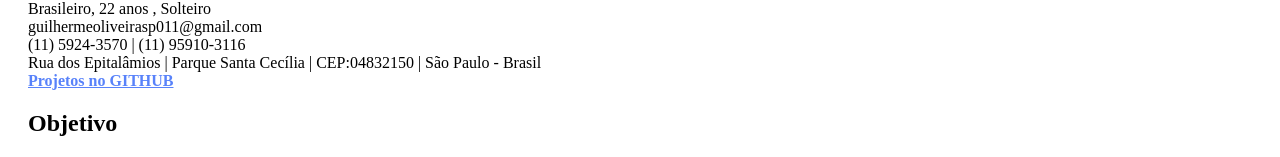
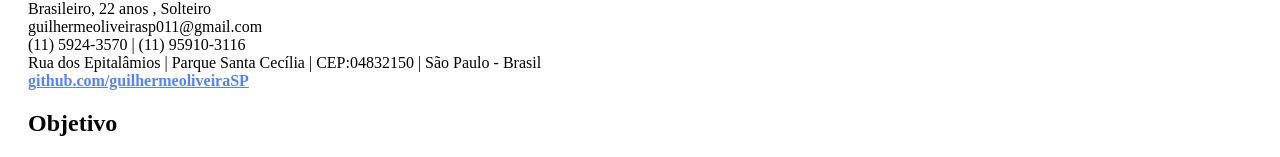
Before and after one commit to guilhermeoliveiraSP/CURRICULO-WEB, a plain HTML site: page index.html in a window 1280 px wide. Shown: the part 173-330 px from the top of the page. Drawn offline with Linux system fonts and the light colour scheme.

Commit message:
Atualização de link GITHUB

```diff
--- a/index.html
+++ b/index.html
@@ -48,7 +48,7 @@
                 (11) 5924-3570 | (11) 95910-3116<br>
                 Rua dos Epitalâmios | Parque Santa Cecília | CEP:04832150 | São Paulo - Brasil<br>
                 <a href="https://github.com/guilhermeoliveiraSP">
-                <strong>Projetos no GITHUB</strong>
+                <strong>github.com/guilhermeoliveiraSP</strong>
                 </a></p>
 
                 <h2>Objetivo</h2>
```
